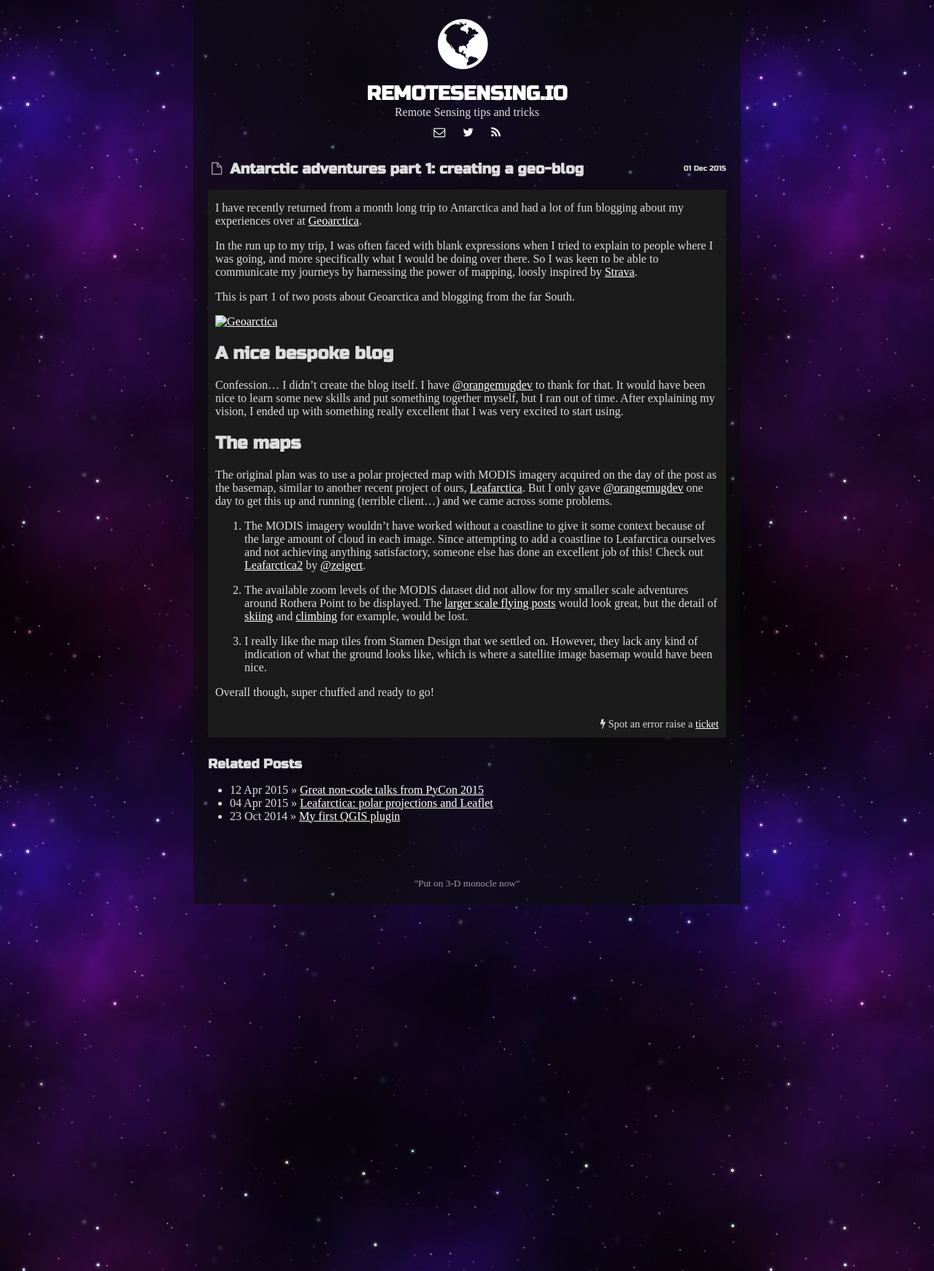
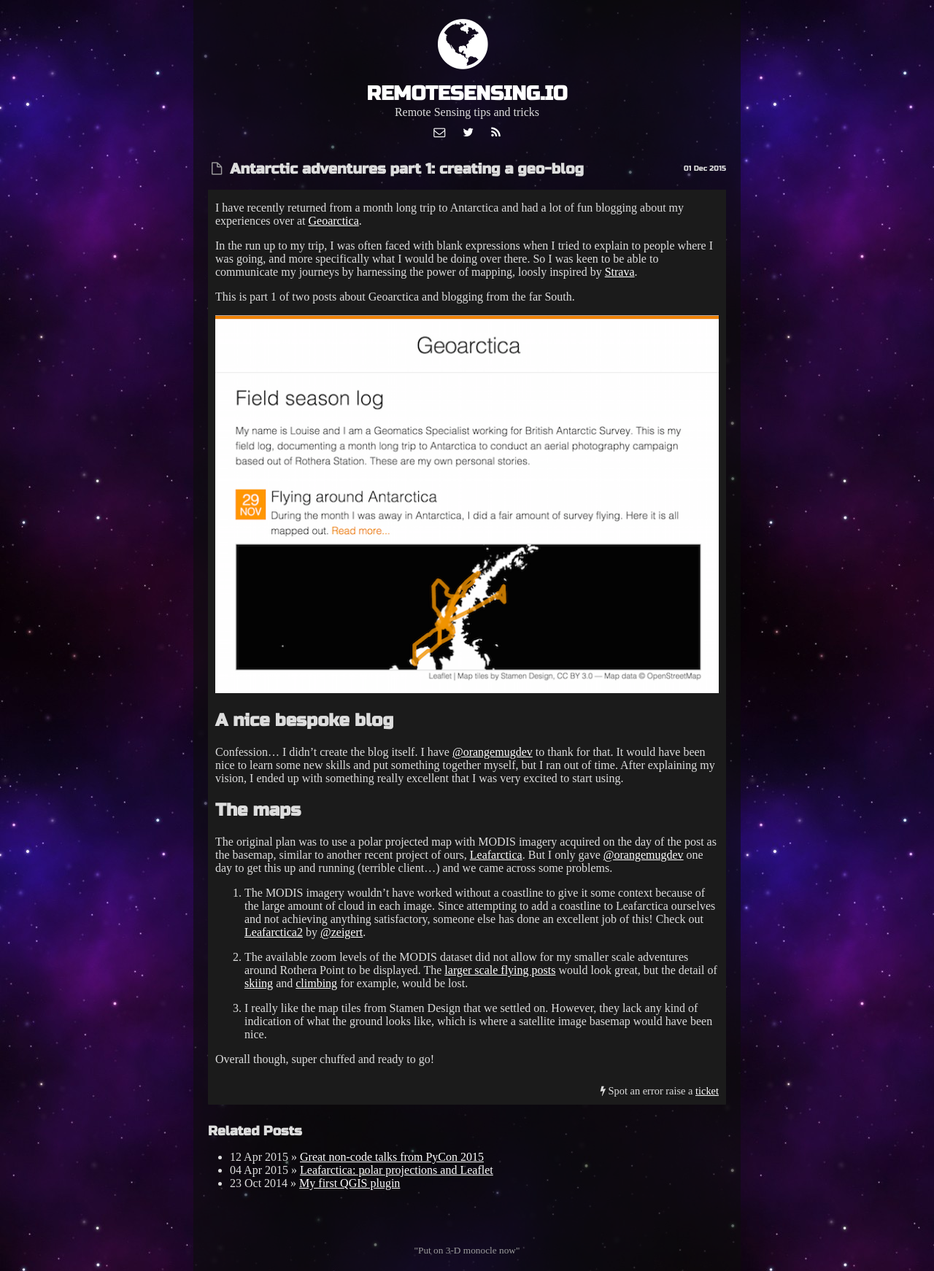
Before and after one commit to geogsci/geogsci.github.com, a Jekyll site: the page built from _posts/2015-12-01-antarctic-adventures-part-1.md, in a window 1280 px wide. Shown: the whole page at 73% size. Built offline with Jekyll 4.4.1, drawn with Linux system fonts in a browser that asks for light colours.

Commit message:
Move and updated image path

```diff
--- a/_posts/2015-12-01-geo-blogging-from-antarctica.md
+++ b/_posts/2015-12-01-antarctic-adventures-part-1.md
@@ -10,7 +10,7 @@ In the run up to my trip, I was often faced with blank expressions when I tried
 
 This is part 1 of two posts about Geoarctica and blogging from the far South.
 
-![Geoarctica](assets/posts/geoarctica.png)
+![Geoarctica](/assets/posts/geoarctica.png)
 
 
 ##A nice bespoke blog
```
